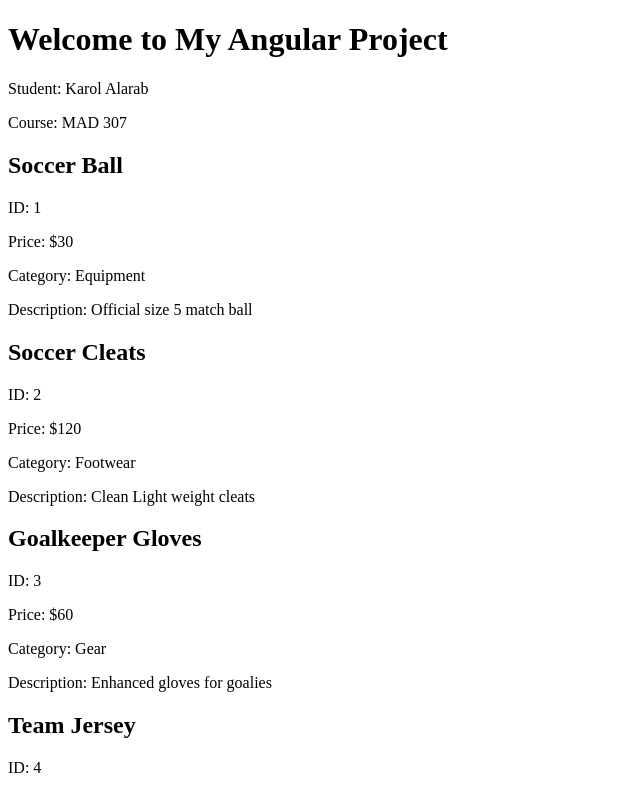
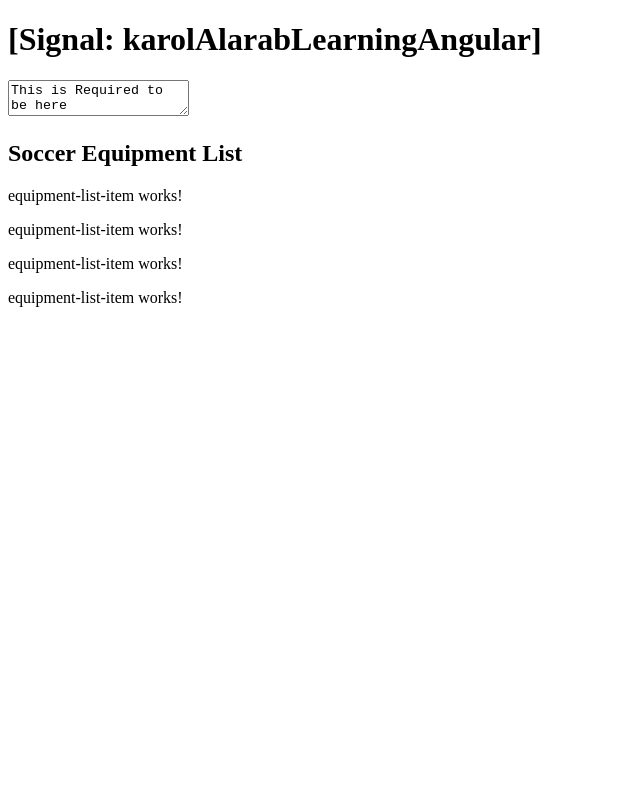
Before and after one commit to Karol-ALArab/karolAlarabLearningAngular, an Angular app: page / in a window 1280 px wide. Shown: the top 792 px of the page, without its empty margins (0-640 px from the left). Built offline with nearby package versions, Linux system fonts and the light colour scheme.

Commit message:
Step 5-8: changing app.html and adding content tags

```diff
--- a/src/app/app.html
+++ b/src/app/app.html
@@ -1,3 +1,4 @@
+<!--
 <div>
   <h1>Welcome to My Angular Project</h1>
   <p>Student: {{ studentName }}</p>
@@ -12,3 +13,7 @@
     <p>Description: {{ item.description }}</p>
   </div>
 </div>
+-->
+<h1>{{ title }}</h1>
+<textarea>This is Required to be here</textarea>
+<app-equipment-list></app-equipment-list>
--- a/src/app/app.ts
+++ b/src/app/app.ts
@@ -2,11 +2,12 @@ import { Component, signal } from '@angular/core';
 import { RouterOutlet } from '@angular/router';
 import { CommonModule } from '@angular/common';
 import {Items} from './shared-models/items';
+import {EquipmentList} from './equipment-list/equipment-list';
 
 
 @Component({
   selector: 'app-root',
-  imports: [RouterOutlet, CommonModule],
+  imports: [RouterOutlet, CommonModule, EquipmentList],
   templateUrl: './app.html',
   styleUrl: './app.css'
 })
--- a/src/app/equipment-list-item/equipment-list-item.ts
+++ b/src/app/equipment-list-item/equipment-list-item.ts
@@ -1,4 +1,5 @@
-import { Component } from '@angular/core';
+import {Component, Input, } from '@angular/core';
+import {Items} from '../shared-models/items';
 
 @Component({
   selector: 'app-equipment-list-item',
@@ -7,5 +8,5 @@ import { Component } from '@angular/core';
   styleUrl: './equipment-list-item.css',
 })
 export class EquipmentListItem {
-
+  @Input() item?: Items;
 }
--- a/src/app/equipment-list/equipment-list.html
+++ b/src/app/equipment-list/equipment-list.html
@@ -1 +1,8 @@
-<p>equipment-list works!</p>
+<div class="equipment-list-container">
+  <h2>Soccer Equipment List</h2>
+
+  <app-equipment-list-item></app-equipment-list-item>
+  <app-equipment-list-item></app-equipment-list-item>
+  <app-equipment-list-item></app-equipment-list-item>
+  <app-equipment-list-item></app-equipment-list-item>
+</div>
--- a/src/app/equipment-list/equipment-list.ts
+++ b/src/app/equipment-list/equipment-list.ts
@@ -1,11 +1,22 @@
 import { Component } from '@angular/core';
+import {Items} from '../shared-models/items';
+import {EquipmentListItem} from '../equipment-list-item/equipment-list-item';
 
 @Component({
   selector: 'app-equipment-list',
-  imports: [],
+  imports: [
+    EquipmentListItem
+  ],
   templateUrl: './equipment-list.html',
   styleUrl: './equipment-list.css',
 })
 export class EquipmentList {
-
+  items: Items[] = [
+    { id: 1, name: 'Soccer Ball', price: 30, description: 'Official size 5 match ball', category: 'Equipment' },
+    { id: 2, name: 'Soccer Cleats', price: 120, description: 'Clean Light weight cleats', category: 'Footwear' },
+    { id: 3, name: 'Goalkeeper Gloves', price: 60, description: 'Enhanced gloves for goalies', category: 'Gear' },
+    { id: 4, name: 'Team Jersey', price: 90, description: 'Official Real Madrid home jersey', category: 'Apparel' },
+    { id: 5, name: 'Shin Guards', price: 25, description: 'Lightweight shin guards', category: 'Protection' },
+    { id: 6, name: 'Training Cones', price: 20, description: 'Set of 12 training cones', category: 'Training' }
+  ];
 }
```
